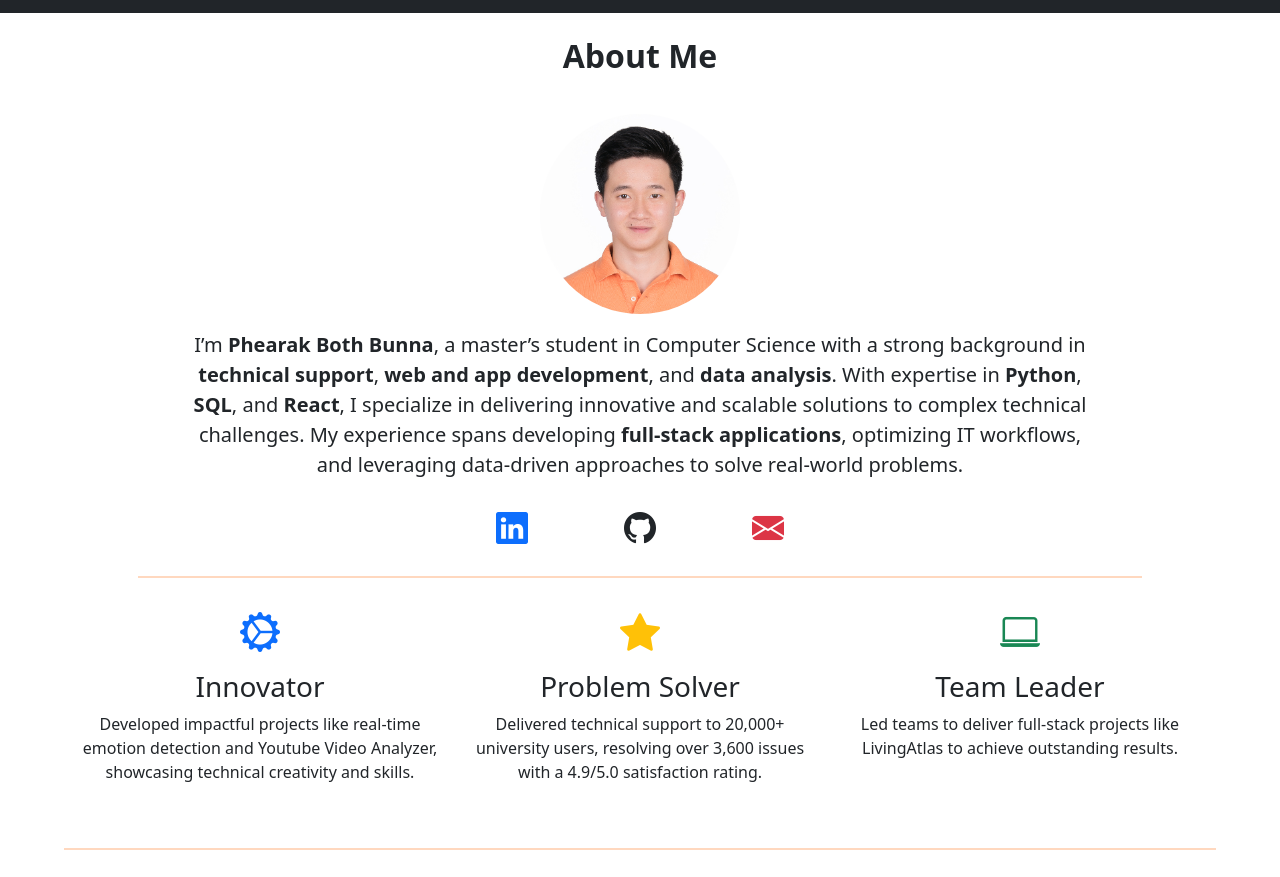
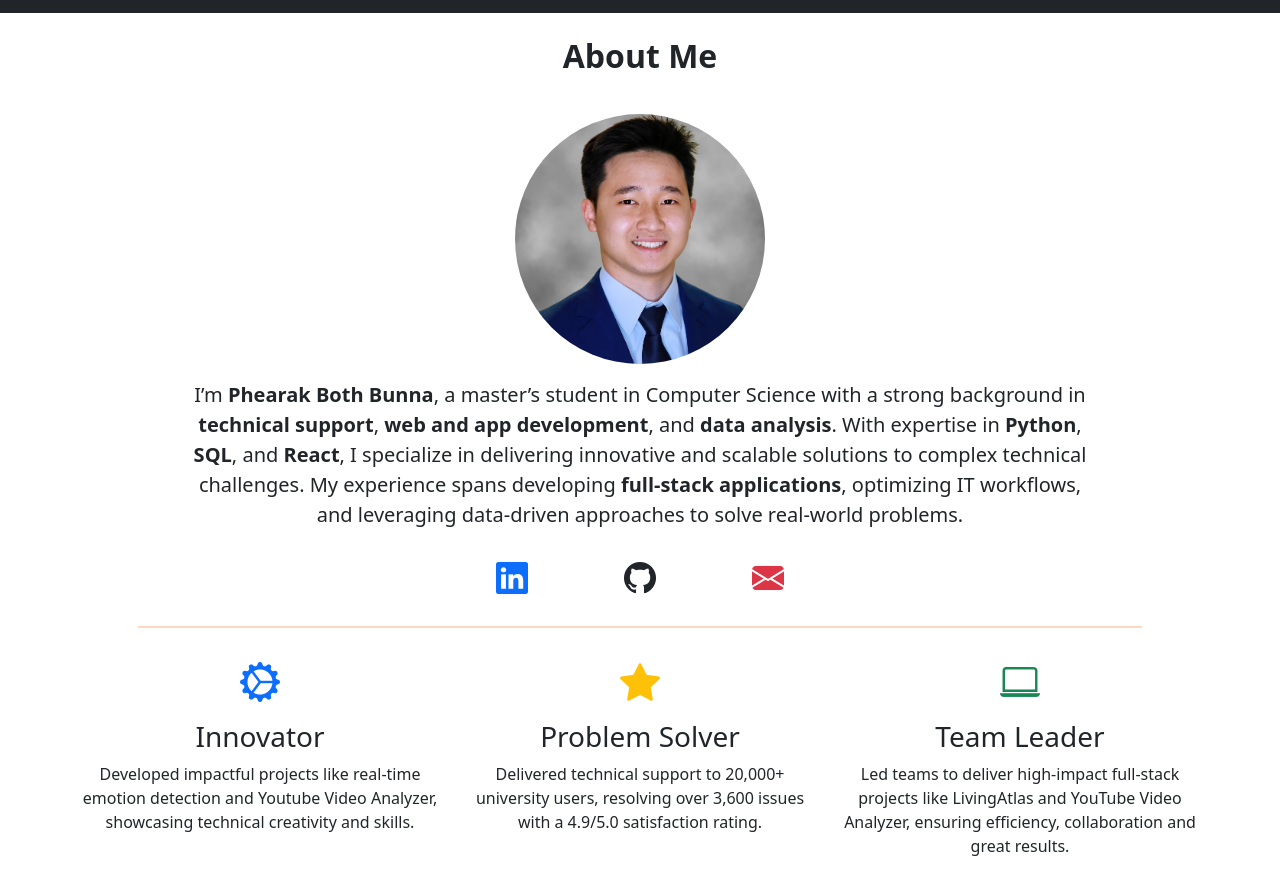
Before and after one commit to Phearakbothbunna/Pbothbunna-Portfolio, a plain HTML site: page index.html in a window 1280 px wide. Shown: the part 288-1165 px from the top of the page. Drawn offline with nearby package versions, Linux system fonts and the light colour scheme.

Commit message:
New profile image

```diff
--- a/index.html
+++ b/index.html
@@ -61,7 +61,7 @@
   <section id="about" class="text-center">
     <div class="container">
       <h2 class="mt-4 mb-4 fw-bold">About Me</h2>
-      <img class="profile-pic animate-bounce" src="images/profile2.jpg">
+      <img class="profile-pic animate-bounce" src="images/profile.jpeg">
 
       <div class="mx-auto" style="max-width: 900px" ;>
         <p class="mt-3 fs-5">
@@ -108,7 +108,7 @@
         <div class="col-md-4">
           <i class="bi bi-laptop fs-1 text-success"></i>
           <h3 class="mt-2">Team Leader</h3>
-          <p>Led teams to deliver full-stack projects like LivingAtlas to achieve outstanding results.</p>
+          <p>Led teams to deliver high-impact full-stack projects like LivingAtlas and YouTube Video Analyzer, ensuring efficiency, collaboration and great results.</p>
         </div>
       </div>
     </div>
@@ -267,8 +267,6 @@
     <p>&copy; 2025 Phearak Both Bunna. All rights reserved.</p>
   </footer>
 
-
-
   <!-- Scripts -->
   <script src="https://cdn.jsdelivr.net/npm/bootstrap@5.3.3/dist/js/bootstrap.bundle.min.js"
     integrity="sha384-YvpcrYf0tY3lHB60NNkmXc5s9fDVZLESaAA55NDzOxhy9GkcIdslK1eN7N6jIeHz"
--- a/style.css
+++ b/style.css
@@ -10,9 +10,10 @@
 
 .profile-pic {
     margin-top: 15px;
-    width: 200px;
-    height: 200px;
+    width: 250px;
+    height: 250px;
     border-radius: 50%;
+    object-fit: cover;
     transition: transform 0.3s ease;
 }
 
```
Also changed, not shown: images/profile.jpeg (added), images/profile2.jpg (deleted), 1 other file.
